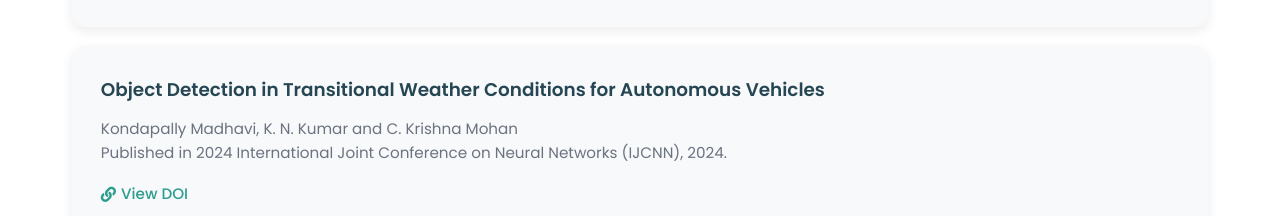
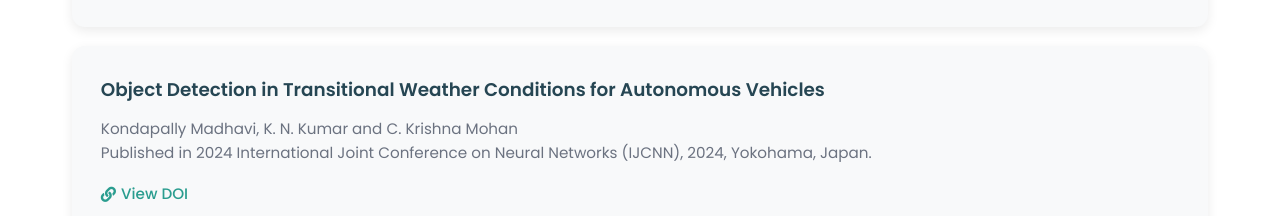
Before and after one commit to mk15001/cv, a website: page index.html in a window 1280 px wide. Shown: the part 4238-4454 px from the top of the page. Drawn offline with Linux system fonts and the light colour scheme.

Commit message:
Update index.html

```diff
--- a/index.html
+++ b/index.html
@@ -969,7 +969,7 @@ Conditions</h3>
 
             <div class="publication" data-type="conference">
                 <h3>Object Detection in Transitional Weather Conditions for Autonomous Vehicles</h3>
-                <p>Kondapally Madhavi, K. N. Kumar and C. Krishna Mohan <br>Published in 2024 International Joint Conference on Neural Networks (IJCNN), 2024.</p>
+                <p>Kondapally Madhavi, K. N. Kumar and C. Krishna Mohan <br>Published in 2024 International Joint Conference on Neural Networks (IJCNN), 2024, Yokohama, Japan.</p>
                 <a href="https://doi.org/10.1109/IJCNN60899.2024.10651445"><i class="fas fa-link"></i> View DOI</a>
             </div>
             <div class="publication" data-type="conference">
```
